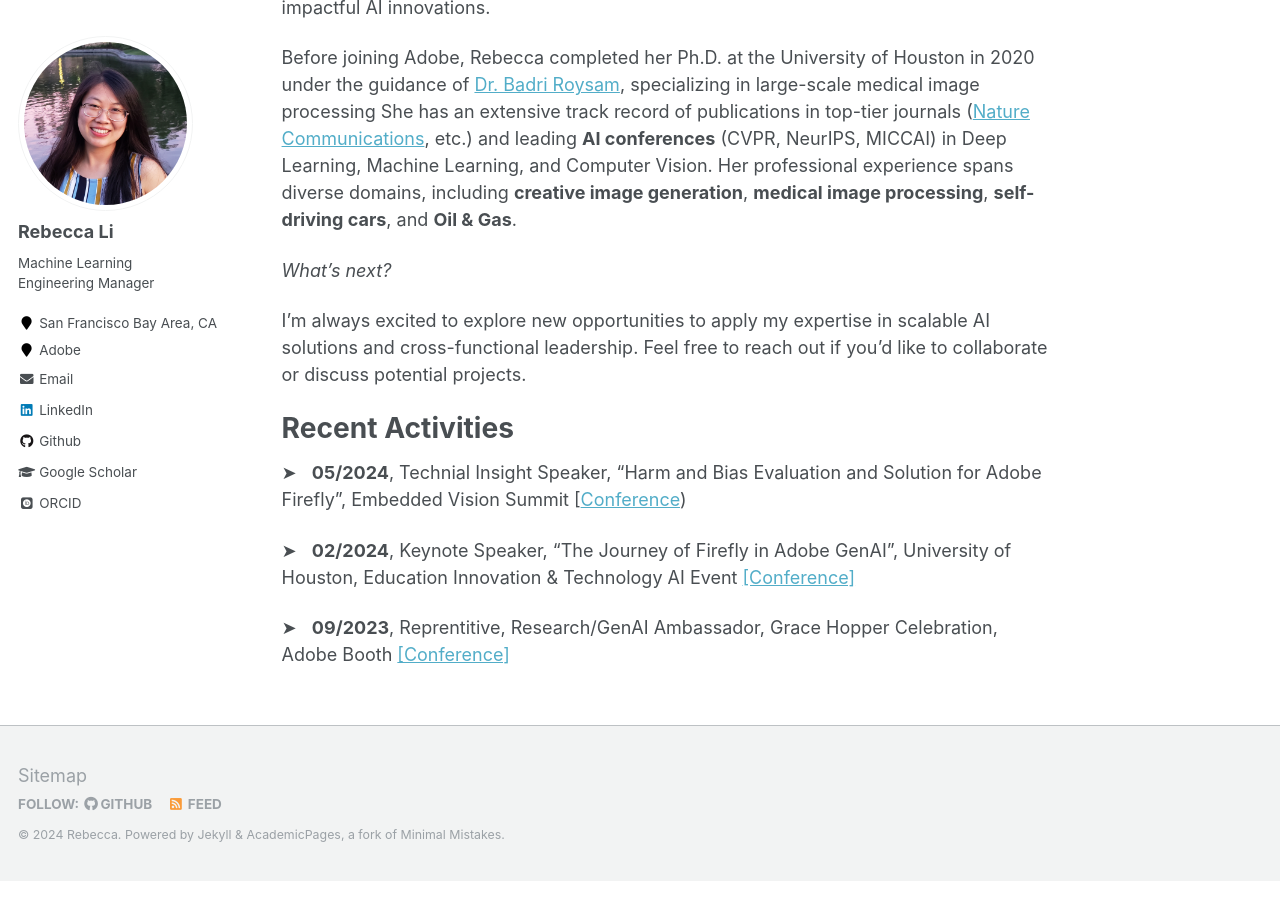
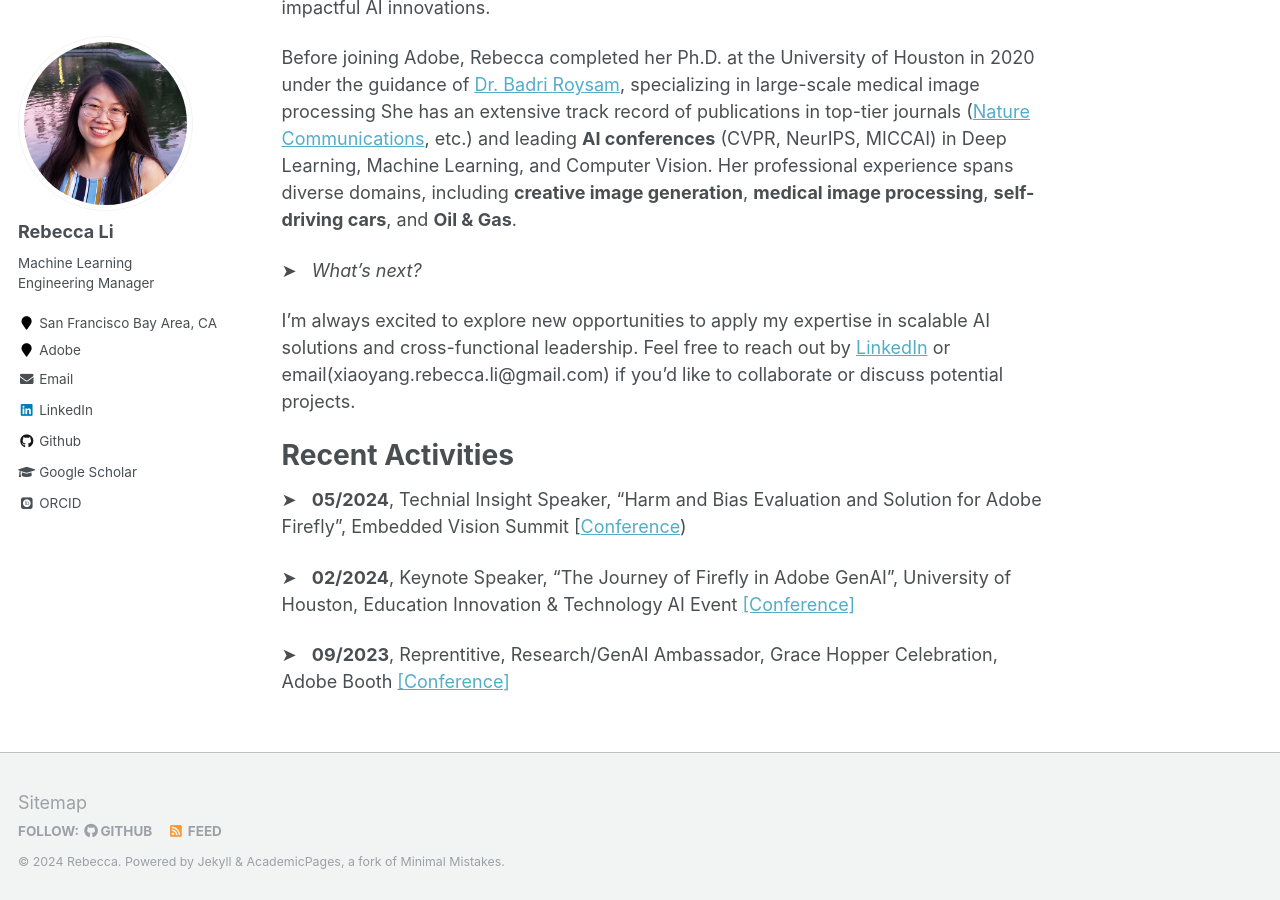
Before and after one commit to Xiaoyang-Rebecca/xiaoyang-rebecca.github.io, a Jekyll site: the page built from _pages/about.md, in a window 1280 px wide and 900 px high, scrolled down 564 px. Built offline with Jekyll 4.4.1, drawn with Linux system fonts in a browser that asks for light colours; some web fonts are replaced.

Commit message:
Update about.md

```diff
--- a/_pages/about.md
+++ b/_pages/about.md
@@ -19,9 +19,9 @@
 
 
 
-*What's next?*
+&#10148; &nbsp; *What's next?*
 
-I’m always excited to explore new opportunities to apply my expertise in scalable AI solutions and cross-functional leadership. Feel free to reach out if you’d like to collaborate or discuss potential projects.
+I’m always excited to explore new opportunities to apply my expertise in scalable AI solutions and cross-functional leadership. Feel free to reach out by [LinkedIn](https://www.linkedin.com/in/xiaoyang-rebecca-li/) or email(xiaoyang.rebecca.li@gmail.com) if you’d like to collaborate or discuss potential projects.
 
 <!-- # Portfolio -->
 
```
